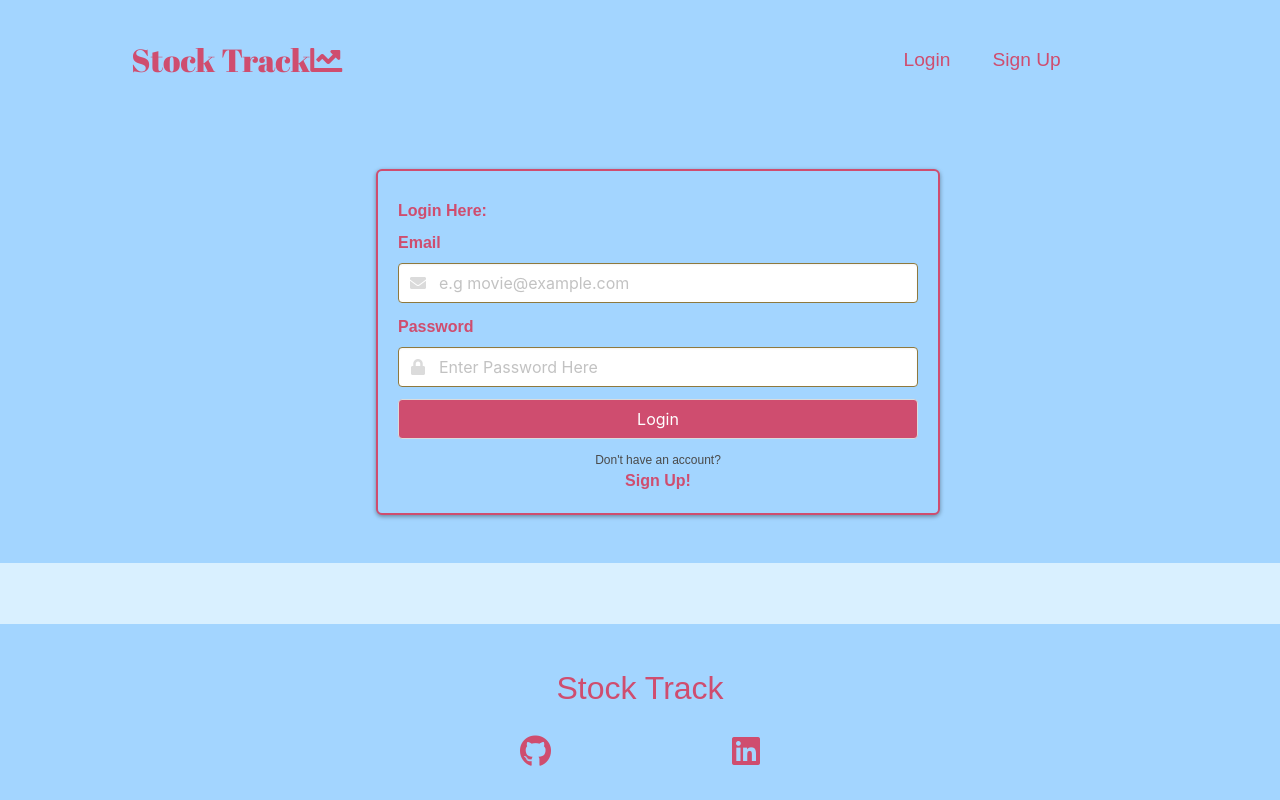
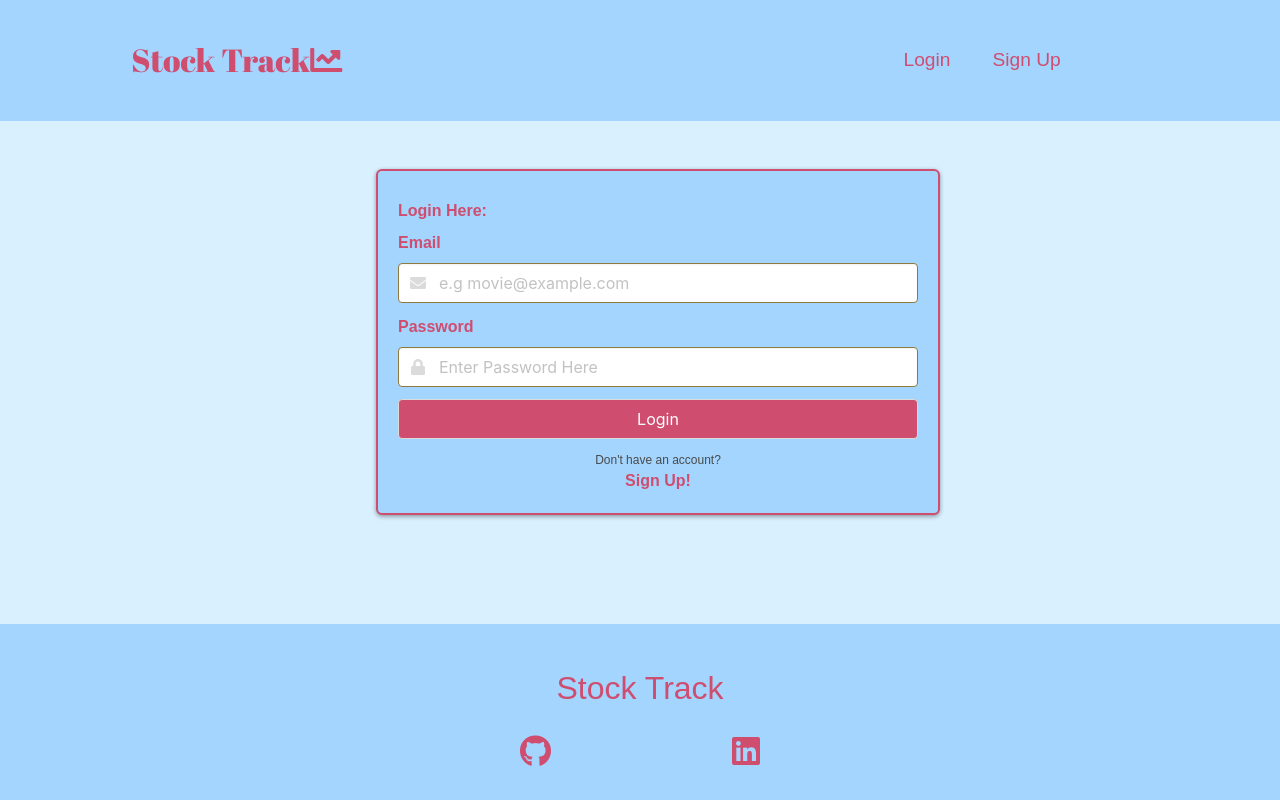
Before and after one commit to John-Tascione/stock-tracker, a React (Create React App) app in the folder client/: page /login in a window 1280 px wide. Built offline with nearby package versions, Linux system fonts and the light colour scheme.

Commit message:
Fixed background color bug

```diff
--- a/client/src/pages/login/style.css
+++ b/client/src/pages/login/style.css
@@ -1,4 +1,3 @@
-
 #submit{
     background-color: #a3d5ff ;
 }
@@ -23,5 +22,5 @@ h1, .label{
 }
 
 .hero-body{
-    background-color: #D9F0FF;
+    background-color: #D9F0FF !important;
 }
--- a/client/src/pages/signup/style.css
+++ b/client/src/pages/signup/style.css
@@ -22,5 +22,5 @@ h1, .label{
 }
 
 .hero-body{
-    background-color: #D9F0FF;
+    background-color: #D9F0FF !important;
 }
```
Also changed, not shown: 1 other file (tests, documents, lock files or other folders).
